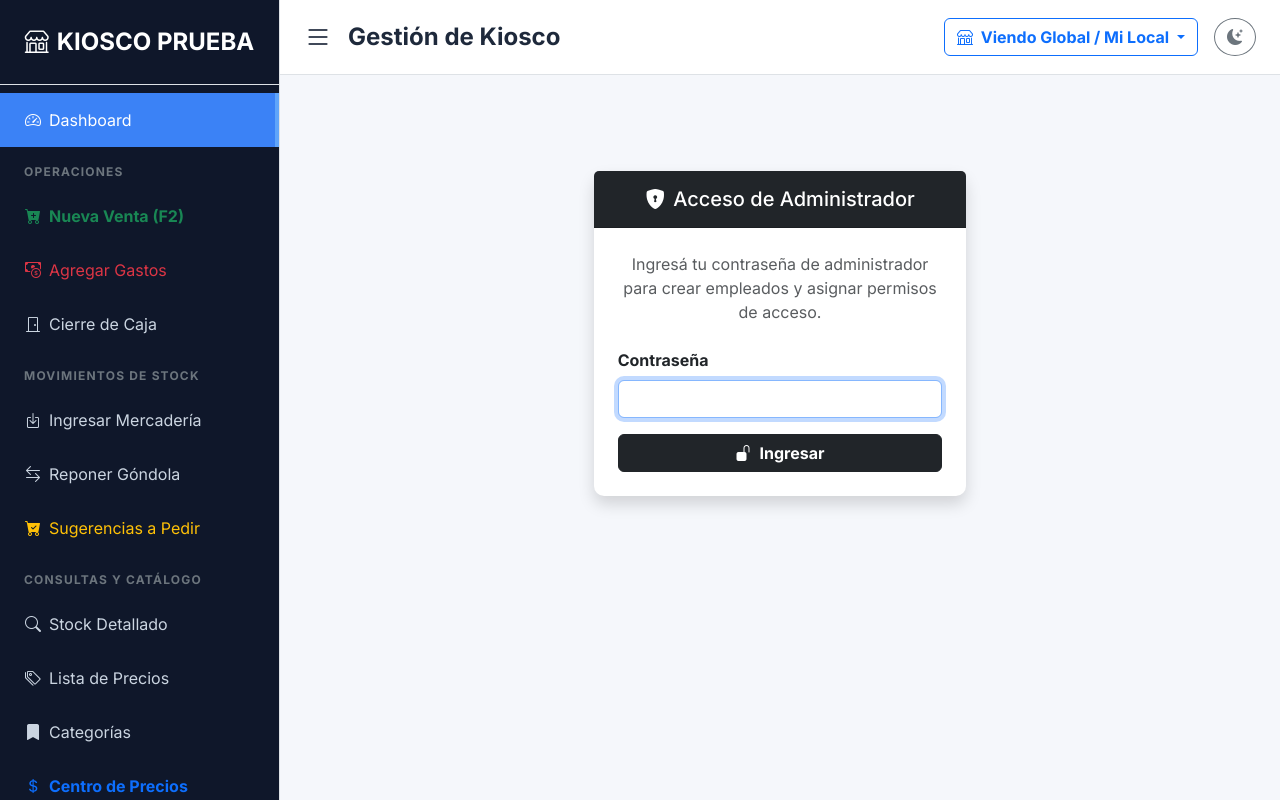
After one commit to ferchujcz/sistema_stock, a Django app: page /admin-empleados/ in a window 1280 px wide. The commit adds this page. Run offline with Django 5.2, Linux system fonts and the light colour scheme; a user stored in the database is signed in; data comes from the database, SQL or seed files in the repository; some libraries are stand-ins or nearby versions.

Commit message:
varios cambios

```diff
--- /dev/null
+++ b/core/templates/core/admin_empleados.html
@@ -0,0 +1,160 @@
+{% extends 'core/base.html' %}
+
+{% block content %}
+<div class="container-fluid py-4">
+    {% if not verificado %}
+    <div class="row justify-content-center mt-5">
+        <div class="col-md-5">
+            <div class="card shadow border-0">
+                <div class="card-header bg-dark text-white text-center py-3">
+                    <h5 class="mb-0"><i class="bi bi-shield-lock-fill me-2"></i>Acceso de Administrador</h5>
+                </div>
+                <div class="card-body p-4">
+                    <p class="text-muted text-center mb-4">
+                        Ingresá tu contraseña de administrador para crear empleados y asignar permisos de acceso.
+                    </p>
+                    <form method="POST">
+                        {% csrf_token %}
+                        <input type="hidden" name="accion" value="verificar_password">
+                        <div class="mb-3">
+                            <label for="admin_password" class="form-label fw-bold">Contraseña</label>
+                            <input type="password" class="form-control" id="admin_password" name="admin_password" required autofocus>
+                        </div>
+                        <button type="submit" class="btn btn-dark w-100 fw-bold">
+                            <i class="bi bi-unlock-fill me-2"></i>Ingresar
+                        </button>
+                    </form>
+                </div>
+            </div>
+        </div>
+    </div>
+    {% else %}
+    <div class="d-flex justify-content-between align-items-center mb-4">
+        <h3 class="fw-bold mb-0"><i class="bi bi-people-fill me-2"></i>Administración de Empleados y Permisos</h3>
+        <span class="badge bg-success fs-6">Sesión de Admin Verificada</span>
+    </div>
+
+    <div class="row">
+        <!-- CREAR EMPLEADO -->
+        <div class="col-lg-5 mb-4">
+            <div class="card shadow-sm border-0">
+                <div class="card-header bg-primary text-white">
+                    <h5 class="mb-0"><i class="bi bi-person-plus-fill me-2"></i>Crear Nuevo Empleado</h5>
+                </div>
+                <div class="card-body">
+                    <form method="POST">
+                        {% csrf_token %}
+                        <input type="hidden" name="accion" value="crear_empleado">
+                        <div class="mb-2">
+                            <label class="form-label fw-bold">Nombre de Usuario</label>
+                            <input type="text" name="username" class="form-control" required>
+                        </div>
+                        <div class="mb-2">
+                            <label class="form-label fw-bold">Email (opcional)</label>
+                            <input type="email" name="email" class="form-control">
+                        </div>
+                        <div class="mb-2">
+                            <label class="form-label fw-bold">Contraseña</label>
+                            <input type="password" name="password" class="form-control" required>
+                        </div>
+                        <div class="row mb-3">
+                            <div class="col-6">
+                                <label class="form-label fw-bold">Sucursal</label>
+                                <select name="sucursal_id" class="form-select">
+                                    <option value="">Todas / Sin asignar</option>
+                                    {% for suc in sucursales %}
+                                    <option value="{{ suc.id }}">{{ suc.nombre }}</option>
+                                    {% endfor %}
+                                </select>
+                            </div>
+                            <div class="col-6">
+                                <label class="form-label fw-bold">Rol</label>
+                                <select name="rol" class="form-select">
+                                    <option value="empleado" selected>Empleado</option>
+                                    <option value="admin">Administrador</option>
+                                </select>
+                            </div>
+                        </div>
+
+                        <label class="form-label fw-bold">Permisos de Pantallas (para Empleados):</label>
+                        <div class="row g-2 mb-3 border rounded p-2 bg-light">
+                            {% for clave, etiqueta in lista_permisos %}
+                            <div class="col-6">
+                                <div class="form-check">
+                                    <input class="form-check-input" type="checkbox" name="permisos" value="{{ clave }}" id="new_perm_{{ clave }}"
+                                           {% if clave == 'registrar_venta' or clave == 'dashboard' %}checked{% endif %}>
+                                    <label class="form-check-label small" for="new_perm_{{ clave }}">
+                                        {{ etiqueta }}
+                                    </label>
+                                </div>
+                            </div>
+                            {% endfor %}
+                        </div>
+
+                        <button type="submit" class="btn btn-primary w-100 fw-bold">
+                            <i class="bi bi-check-circle me-2"></i>Crear Empleado
+                        </button>
+                    </form>
+                </div>
+            </div>
+        </div>
+
+        <!-- LISTA DE EMPLEADOS Y EDICIÓN DE PERMISOS -->
+        <div class="col-lg-7">
+            <div class="card shadow-sm border-0">
+                <div class="card-header bg-dark text-white">
+                    <h5 class="mb-0"><i class="bi bi-person-badge me-2"></i>Empleados Registrados</h5>
+                </div>
+                <div class="card-body">
+                    {% for perfil in usuarios %}
+                    <div class="border rounded p-3 mb-3">
+                        <div class="d-flex justify-content-between align-items-center mb-2">
+                            <div>
+                                <strong class="fs-5">{{ perfil.usuario.username }}</strong>
+                                <span class="badge {% if perfil.rol == 'admin' %}bg-danger{% else %}bg-secondary{% endif %} ms-2">
+                                    {{ perfil.get_rol_display }}
+                                </span>
+                                {% if perfil.sucursal %}
+                                <span class="badge bg-info text-dark ms-1">{{ perfil.sucursal.nombre }}</span>
+                                {% endif %}
+                            </div>
+                        </div>
+
+                        {% if perfil.rol != 'admin' %}
+                        <form method="POST">
+                            {% csrf_token %}
+                            <input type="hidden" name="accion" value="actualizar_permisos">
+                            <input type="hidden" name="perfil_id" value="{{ perfil.id }}">
+                            <div class="row g-2 mb-2">
+                                {% for clave, etiqueta in lista_permisos %}
+                                <div class="col-md-4 col-6">
+                                    <div class="form-check">
+                                        <input class="form-check-input" type="checkbox" name="permisos" value="{{ clave }}"
+                                               id="perm_{{ perfil.id }}_{{ clave }}"
+                                               {% if perfil.permisos|default_if_none:"" %}{% endif %}
+                                               {% for k, v in perfil.permisos.items %}{% if k == clave and v %}checked{% endif %}{% endfor %}>
+                                        <label class="form-check-label small" for="perm_{{ perfil.id }}_{{ clave }}">
+                                            {{ etiqueta }}
+                                        </label>
+                                    </div>
+                                </div>
+                                {% endfor %}
+                            </div>
+                            <button type="submit" class="btn btn-sm btn-outline-primary">
+                                <i class="bi bi-save me-1"></i>Guardar Permisos
+                            </button>
+                        </form>
+                        {% else %}
+                        <p class="text-muted small mb-0">Los administradores tienen acceso total a todas las pantallas.</p>
+                        {% endif %}
+                    </div>
+                    {% empty %}
+                    <p class="text-muted text-center my-4">No hay empleados registrados en este negocio.</p>
+                    {% endfor %}
+                </div>
+            </div>
+        </div>
+    </div>
+    {% endif %}
+</div>
+{% endblock %}
--- a/core/templates/core/base.html
+++ b/core/templates/core/base.html
@@ -45,6 +45,9 @@
                 <div class="menu-category">Operaciones</div>
                 <a href="{% url 'registrar_venta' %}" class="list-group-item list-group-item-action bg-transparent second-text fw-bold text-success">
                     <i class="bi bi-cart-plus-fill me-2"></i>Nueva Venta (F2)
+                </a>
+                <a href="{% url 'agregar_gasto' %}" class="list-group-item list-group-item-action bg-transparent second-text text-danger">
+                    <i class="bi bi-cash-coin me-2"></i>Agregar Gastos
                 </a>
                 <a href="{% url 'cerrar_turno' %}" class="list-group-item list-group-item-action bg-transparent second-text">
                     <i class="bi bi-door-closed me-2"></i>Cierre de Caja
--- a/core/templates/core/cerrar_turno.html
+++ b/core/templates/core/cerrar_turno.html
@@ -28,6 +28,10 @@
                         <li class="list-group-item d-flex justify-content-between align-items-center px-0">
                             <span>(-) Pagos a Proveedores (Efectivo)</span>
                             <span class="fw-bold text-danger">-${{ total_pagos_proveedor|floatformat:2 }}</span>
+                        </li>
+                        <li class="list-group-item d-flex justify-content-between align-items-center px-0">
+                            <span>(-) Gastos del Turno</span>
+                            <span class="fw-bold text-danger">-${{ total_gastos|floatformat:2 }}</span>
                         </li>
 
                         <li class="list-group-item d-flex justify-content-between align-items-center mt-3 py-3 border-top border-bottom">
--- a/core/templates/core/registrar_venta.html
+++ b/core/templates/core/registrar_venta.html
@@ -395,11 +395,11 @@ document.addEventListener('DOMContentLoaded', function() {
                     recargoItem = itemSubtotal * (porcentaje / 100);
                 }
                 else if (metodoPago === 'debito') {
-                    const porcentaje = item.aplica_recargo_individual ? (item.recargo_credito_individual || 0) : config.recargoDebito;
+                    const porcentaje = (hayProductoNormal || !item.aplica_recargo_individual) ? config.recargoDebito : (item.recargo_credito_individual || 0);
                     recargoItem = itemSubtotal * (porcentaje / 100);
                 }
                 else if (metodoPago === 'qr') {
-                    const porcentaje = item.aplica_recargo_individual ? (item.recargo_qr_individual || 0) : config.recargoQR;
+                    const porcentaje = (hayProductoNormal || !item.aplica_recargo_individual) ? config.recargoQR : (item.recargo_qr_individual || 0);
                     recargoItem = itemSubtotal * (porcentaje / 100);
                 }
             }
--- a/core/urls.py
+++ b/core/urls.py
@@ -69,6 +69,7 @@ urlpatterns = [
 
     # --- NUEVA RUTA PARA CIERRE DE TURNO ---
     path('caja/cerrar-turno/', views.cerrar_turno, name='cerrar_turno'),
+    path('gastos/', views.agregar_gasto, name='agregar_gasto'),
 
     # --- VISTAS API ---
     path('api/buscar-productos/', views.buscar_productos, name='buscar_productos'),
@@ -82,6 +83,7 @@ urlpatterns = [
 
     path('configuracion/', views.configuracion, name='configuracion'),
     path('usuarios/', views.gestionar_usuarios, name='gestionar_usuarios'),
+    path('admin-empleados/', views.admin_empleados, name='admin_empleados'),
     # Rutas para cambiar de local (La magia del admin)
     path('sucursal/seleccionar/<int:sucursal_id>/', views.seleccionar_sucursal, name='seleccionar_sucursal'),
 
--- a/core/views.py
+++ b/core/views.py
@@ -683,7 +683,7 @@ def registrar_venta(request):
                             perc = config.recargo_credito_porcentaje if (hay_producto_normal or not prod.aplica_recargo_individual) else prod.recargo_credito_individual
                             descuento_recargo += item_sub * (perc / Decimal('100'))
                         elif metodo_pago == 'debito':
-                            perc = Decimal('0.00') if (hay_producto_normal or not prod.aplica_recargo_individual) else prod.recargo_credito_individual
+                            perc = config.recargo_debito_porcentaje if (hay_producto_normal or not prod.aplica_recargo_individual) else prod.recargo_credito_individual
                             descuento_recargo += item_sub * (perc / Decimal('100'))
                         elif metodo_pago == 'qr':
                             perc = config.recargo_qr_porcentaje if (hay_producto_normal or not prod.aplica_recargo_individual) else prod.recargo_qr_individual
@@ -860,7 +860,7 @@ def importar_stock_excel(request):
 
             # 1. Obtenemos los datos actuales de la BD para comparar
             # Usamos diccionarios para una búsqueda rápida
-            proveedores_actuales = {p.nombre.lower(): p for p in Proveedor.objects.filter(negocio=sucursal_usuario.negocio) if "sucursal_usuario" in locals() and sucursal_usuario else Proveedor.objects.all()}
+            proveedores_actuales = {p.nombre.lower(): p for p in (Proveedor.objects.filter(negocio=sucursal_usuario.negocio) if "sucursal_usuario" in locals() and sucursal_usuario else Proveedor.objects.all())}
             productos_actuales = {p.codigo_barras: p for p in Producto.objects.filter(codigo_barras__isnull=False, codigo_barras__ne='')}
 
             filas_confirmadas = []    # Verde - Coincidencia exacta de producto
@@ -1991,6 +1991,7 @@ def cerrar_turno(request):
     ventas = Venta.objects.filter(sucursal=sucursal_usuario, fecha_hora__gt=fecha_inicio)
     pagos_clientes = PagoCliente.objects.filter(sucursal=sucursal_usuario, fecha__gt=fecha_inicio)
     pagos_proveedores = PagoProveedor.objects.filter(sucursal=sucursal_usuario, fecha__gt=fecha_inicio)
+    gastos_turno = GastoLocal.objects.filter(sucursal=sucursal_usuario, fecha__gt=fecha_inicio)
 
     # 3. Calcular totales con el nuevo método mixto
     total_efectivo = ventas.aggregate(t=Sum(Case(When(metodo_pago='efectivo', then='total'), default='pago_efectivo', output_field=DecimalField())))['t'] or 0
@@ -2003,9 +2004,10 @@ def cerrar_turno(request):
     # --- ACÁ ESTÁN LAS VARIABLES DECLARADAS ANTES DE USARLAS ---
     total_cobros = pagos_clientes.aggregate(tot=Coalesce(Sum('monto'), Decimal('0.00'), output_field=DecimalField()))['tot']
     total_pagos = pagos_proveedores.aggregate(tot=Coalesce(Sum('monto'), Decimal('0.00'), output_field=DecimalField()))['tot']
+    total_gastos = gastos_turno.aggregate(tot=Coalesce(Sum('monto'), Decimal('0.00'), output_field=DecimalField()))['tot']
 
     # 4. Calcular el dinero que DEBERÍA HABER en caja (efectivo)
-    caja_calculada = total_efectivo + total_cobros - total_pagos
+    caja_calculada = total_efectivo + total_cobros - total_pagos - total_gastos
 
     if request.method == 'POST':
         monto_declarado_str = request.POST.get('monto_en_caja_declarado')
@@ -2023,6 +2025,7 @@ def cerrar_turno(request):
                 total_ventas_qr=total_qr,
                 total_cobros_fiado=total_cobros,
                 total_pagos_proveedor=total_pagos,
+                total_gastos=total_gastos,
                 monto_en_caja_declarado=monto_declarado
             )
 
@@ -2039,6 +2042,7 @@ def cerrar_turno(request):
         'total_qr': total_qr,
         'total_cobros_fiado': total_cobros,
         'total_pagos_proveedor': total_pagos,
+        'total_gastos': total_gastos,
         'caja_calculada': caja_calculada,
     }
     return render(request, 'core/cerrar_turno.html', context)
@@ -2498,3 +2502,150 @@ def buscar_clientes(request):
     } for c in clientes]
 
     return JsonResponse(resultados, safe=False)
+
+
+# =========================================================
+# PERMISOS DE EMPLEADOS, ADMIN EMPLEADOS Y GASTOS DE TURNO
+# =========================================================
+PERMISOS_SISTEMA = [
+    ('dashboard', 'Dashboard'),
+    ('registrar_venta', 'Registrar Venta'),
+    ('agregar_gasto', 'Agregar Gastos'),
+    ('cerrar_turno', 'Cierre de Caja'),
+    ('historial_ventas', 'Historial de Ventas'),
+    ('stock', 'Stock e Inventario'),
+    ('productos', 'Productos y Precios'),
+    ('proveedores', 'Proveedores'),
+    ('clientes', 'Clientes y Cta. Cte.'),
+    ('reportes', 'Balance Financiero'),
+    ('configuracion', 'Configuración'),
+]
+
+
+def usuario_tiene_permiso(user, clave):
+    if not user.is_authenticated:
+        return False
+    if user.is_superuser:
+        return True
+    perfil = getattr(user, 'perfilusuario', None)
+    if not perfil:
+        return False
+    return perfil.tiene_permiso(clave)
+
+
+@login_required
+def agregar_gasto(request):
+    if not usuario_tiene_permiso(request.user, 'agregar_gasto'):
+        messages.error(request, "No tenés permiso para acceder a Gastos.")
+        return redirect('dashboard')
+
+    sucursal_usuario = obtener_sucursal_usuario(request)
+    if not sucursal_usuario:
+        messages.error(request, "Necesitás estar asignado a una sucursal para registrar gastos.")
+        return redirect('dashboard')
+
+    ultimo_cierre = CierreTurno.objects.filter(sucursal=sucursal_usuario).order_by('-fecha_cierre_turno').first()
+    fecha_inicio = ultimo_cierre.fecha_cierre_turno if ultimo_cierre else timezone.make_aware(datetime.min)
+
+    if request.method == 'POST':
+        descripcion = request.POST.get('descripcion', '').strip()
+        monto_str = request.POST.get('monto', '').strip()
+        if descripcion and monto_str:
+            try:
+                monto = Decimal(monto_str)
+                if monto <= 0:
+                    raise ValueError("El monto debe ser mayor a cero.")
+                GastoLocal.objects.create(
+                    sucursal=sucursal_usuario,
+                    descripcion=descripcion,
+                    monto=monto,
+                    registrado_por=request.user,
+                )
+                messages.success(request, "Gasto registrado correctamente.")
+            except Exception as e:
+                messages.error(request, f"Error al guardar gasto: {e}")
+        return redirect('agregar_gasto')
+
+    gastos_turno = GastoLocal.objects.filter(
+        sucursal=sucursal_usuario,
+        fecha__gt=fecha_inicio,
+    ).select_related('registrado_por').order_by('-fecha')
+    total_gastos_turno = gastos_turno.aggregate(
+        tot=Coalesce(Sum('monto'), Decimal('0.00'), output_field=DecimalField())
+    )['tot']
+
+    return render(request, 'core/agregar_gasto.html', {
+        'gastos_turno': gastos_turno,
+        'total_gastos_turno': total_gastos_turno,
+    })
+
+
+@login_required
+def admin_empleados(request):
+    if not usuario_tiene_permiso(request.user, 'reportes'):
+        messages.error(request, "Acceso denegado. No tenés permiso para ver Balance Financiero.")
+        return redirect('dashboard')
+
+    verificado = bool(request.session.get('admin_empleados_verificado', False))
+
+    if request.method == 'POST' and request.POST.get('accion') == 'verificar_password':
+        password = request.POST.get('admin_password', '')
+        if request.user.check_password(password):
+            request.session['admin_empleados_verificado'] = True
+            verificado = True
+        else:
+            messages.error(request, "Contraseña incorrecta.")
+        return redirect('admin_empleados')
+
+    if not verificado:
+        return render(request, 'core/admin_empleados.html', {'verificado': False})
+
+    mi_negocio = request.user.perfilusuario.negocio if hasattr(request.user, 'perfilusuario') else None
+    if not mi_negocio and not request.user.is_superuser:
+        messages.error(request, "Tu usuario no está vinculado a ningún negocio.")
+        return redirect('dashboard')
+
+    if request.method == 'POST':
+        accion = request.POST.get('accion')
+        if accion == 'crear_empleado':
+            username = request.POST.get('username', '').strip()
+            email = request.POST.get('email', '').strip()
+            password = request.POST.get('password', '')
+            sucursal_id = request.POST.get('sucursal_id')
+            rol = request.POST.get('rol', 'empleado')
+            permisos_seleccionados = request.POST.getlist('permisos')
+            permisos_dict = {clave: (clave in permisos_seleccionados) for clave, _ in PERMISOS_SISTEMA}
+            try:
+                with transaction.atomic():
+                    nuevo_user = User.objects.create_user(username=username, email=email, password=password)
+                    sucursal_obj = Sucursal.objects.get(id=sucursal_id, negocio=mi_negocio) if sucursal_id else None
+                    PerfilUsuario.objects.create(
+                        usuario=nuevo_user,
+                        negocio=mi_negocio,
+                        sucursal=sucursal_obj,
+                        rol=rol,
+                        permisos=permisos_dict,
+                    )
+                messages.success(request, f"Empleado {username} creado exitosamente.")
+            except Exception as e:
+                messages.error(request, f"Error al crear empleado: {e}")
+            return redirect('admin_empleados')
+
+        elif accion == 'actualizar_permisos':
+            perfil_id = request.POST.get('perfil_id')
+            permisos_seleccionados = request.POST.getlist('permisos')
+            permisos_dict = {clave: (clave in permisos_seleccionados) for clave, _ in PERMISOS_SISTEMA}
+            perfil = get_object_or_404(PerfilUsuario, id=perfil_id, negocio=mi_negocio)
+            perfil.permisos = permisos_dict
+            perfil.save(update_fields=['permisos'])
+            messages.success(request, f"Permisos de {perfil.usuario.username} actualizados.")
+            return redirect('admin_empleados')
+
+    usuarios_negocio = PerfilUsuario.objects.filter(negocio=mi_negocio).select_related('usuario', 'sucursal')
+    mis_sucursales = Sucursal.objects.filter(negocio=mi_negocio)
+    return render(request, 'core/admin_empleados.html', {
+        'verificado': True,
+        'usuarios': usuarios_negocio,
+        'sucursales': mis_sucursales,
+        'lista_permisos': PERMISOS_SISTEMA,
+    })
```
Also changed, not shown: core/models.py (+8 -1 lines), core/templates/core/agregar_gasto.html (added, +73 -0 lines), core/migrations/0016_cierreturno_total_gastos_perfilusuario_permisos_and_more.py (added).
